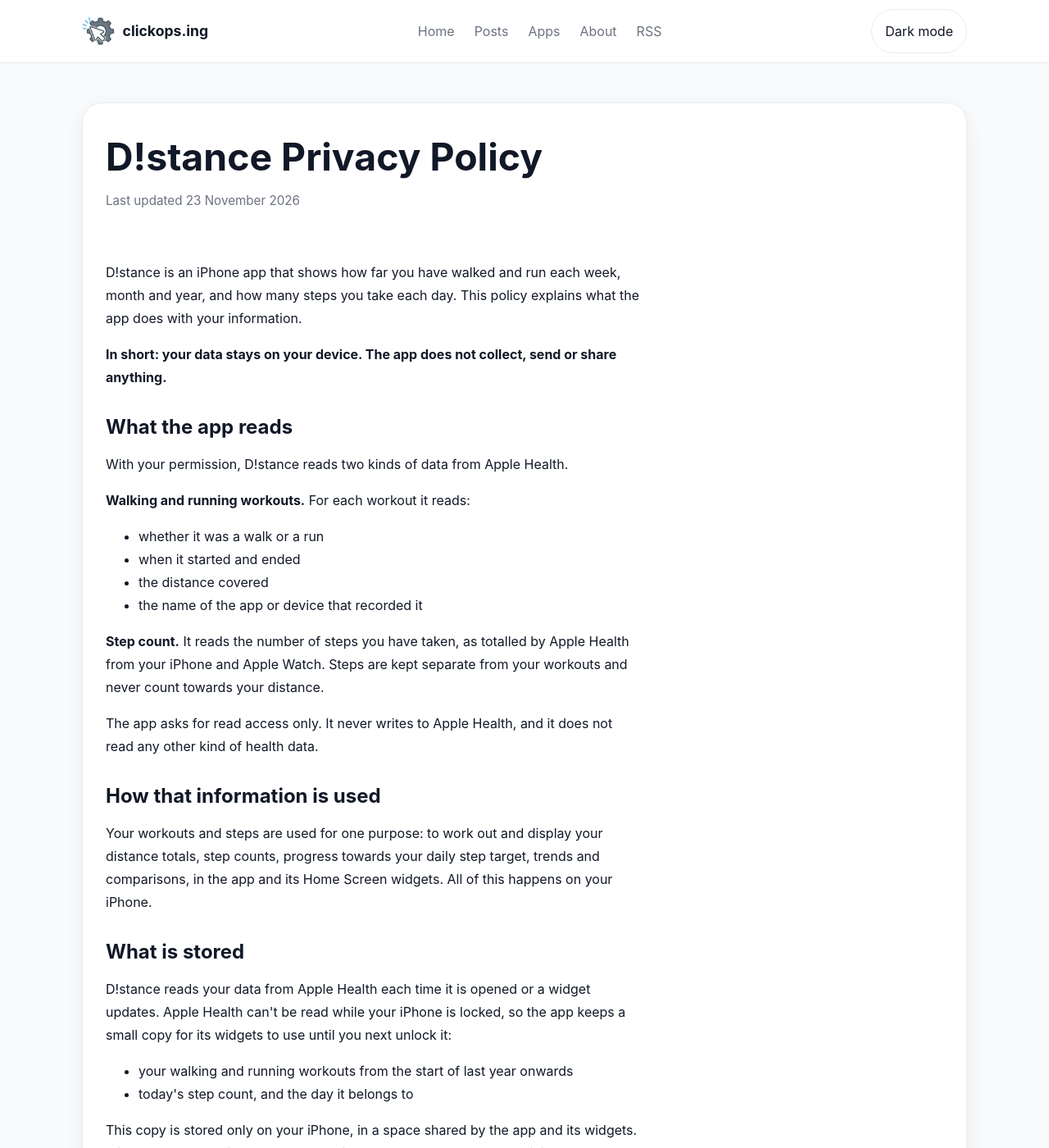
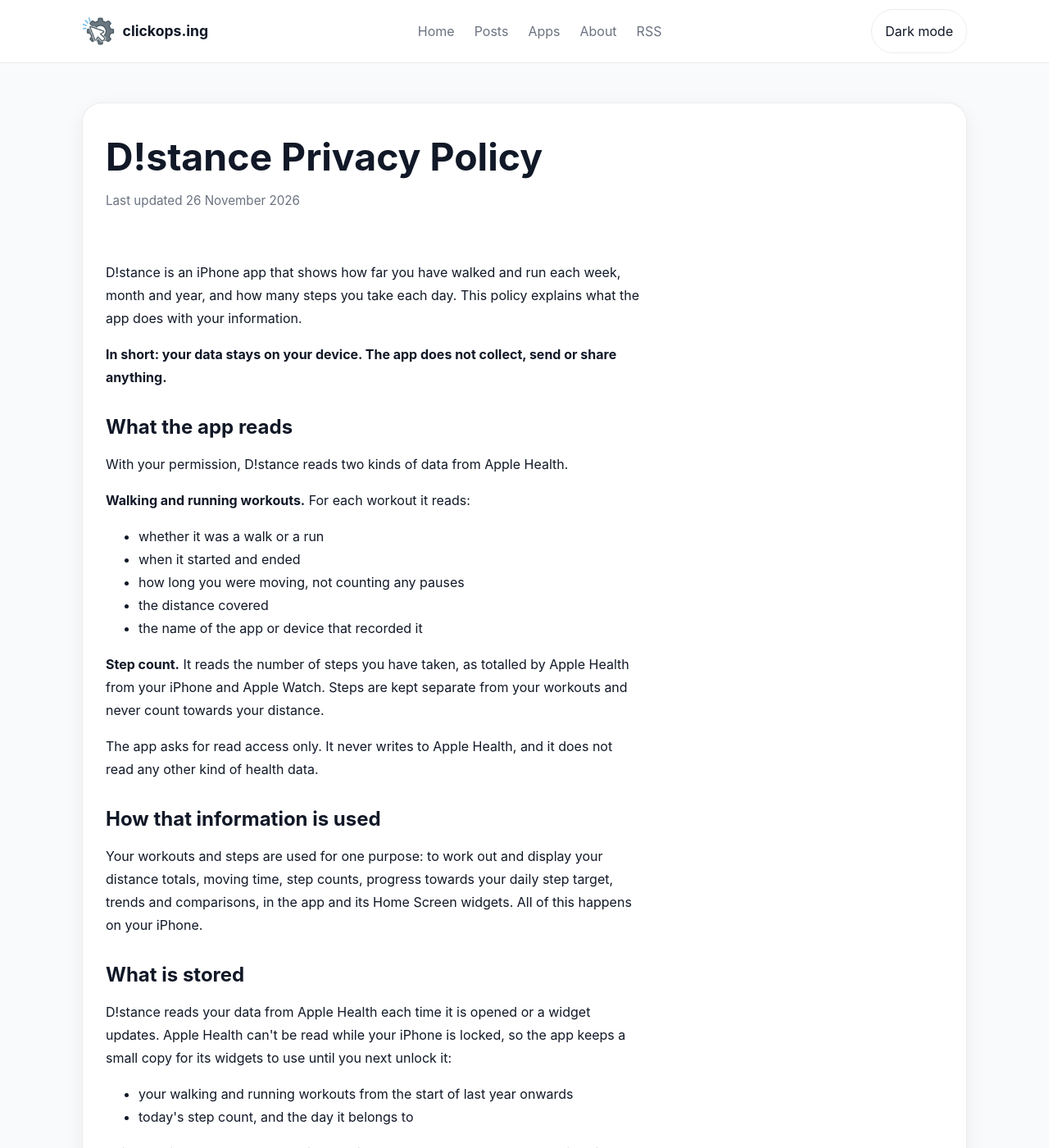
Before and after one commit to notverypc/clickops.ing-web, a Jekyll site: the page built from distancetracker/privacy.html, in a window 1280 px wide and 1400 px high. Shown: the whole window at 82% size. Built offline with Jekyll 4.4.1, drawn with Linux system fonts in a browser that asks for light colours.

Commit message:
Add moving time to the D!stance privacy policy and page
D!stance 1.1 reads each workout's moving time (its duration, not counting
pauses) from Apple Health and shows it in the app and a Time widget.

Co-Authored-By: Claude Opus 5.5 <noreply@anthropic.com>

```diff
--- a/distancetracker/index.html
+++ b/distancetracker/index.html
@@ -17,7 +17,8 @@ excerpt: D!stance shows how far you have walked and run, and your steps, so you
     <section class="post-content">
       <p>D!stance is a simple iPhone app that shows your walking and running distances. You can see how far you've gone this week, this month and this year, and how that compares with the same point in the week, month and year before.</p>
       <p>It counts your steps too, against a daily target you choose. Today is compared with the same day last week at the same time. Steps are kept separate and never add to your distance.</p>
-      <p>Widgets put your distance, a year of activity and today's steps on your Home Screen, so you can check how you're doing without opening the app.</p>
+      <p>It shows how long you've spent walking and running too, as moving time that leaves out any pauses, compared in the same way.</p>
+      <p>Widgets put your distance, moving time, a year of activity and today's steps on your Home Screen, so you can check how you're doing without opening the app.</p>
     </section>
     <div class="screenshots">
       <figure>
--- a/distancetracker/privacy.html
+++ b/distancetracker/privacy.html
@@ -8,7 +8,7 @@ excerpt: D!stance reads your walking and running workouts and your step count fr
   <article class="post-detail">
     <header class="post-header">
       <h1>D!stance Privacy Policy</h1>
-      <p class="post-meta">Last updated 23 November 2026</p>
+      <p class="post-meta">Last updated 26 November 2026</p>
     </header>
     <section class="post-content">
       <p>D!stance is an iPhone app that shows how far you have walked and run each week, month and year, and how many steps you take each day. This policy explains what the app does with your information.</p>
@@ -20,6 +20,7 @@ excerpt: D!stance reads your walking and running workouts and your step count fr
       <ul>
         <li>whether it was a walk or a run</li>
         <li>when it started and ended</li>
+        <li>how long you were moving, not counting any pauses</li>
         <li>the distance covered</li>
         <li>the name of the app or device that recorded it</li>
       </ul>
@@ -27,7 +28,7 @@ excerpt: D!stance reads your walking and running workouts and your step count fr
       <p>The app asks for read access only. It never writes to Apple Health, and it does not read any other kind of health data.</p>
 
       <h2>How that information is used</h2>
-      <p>Your workouts and steps are used for one purpose: to work out and display your distance totals, step counts, progress towards your daily step target, trends and comparisons, in the app and its Home Screen widgets. All of this happens on your iPhone.</p>
+      <p>Your workouts and steps are used for one purpose: to work out and display your distance totals, moving time, step counts, progress towards your daily step target, trends and comparisons, in the app and its Home Screen widgets. All of this happens on your iPhone.</p>
 
       <h2>What is stored</h2>
       <p>D!stance reads your data from Apple Health each time it is opened or a widget updates. Apple Health can't be read while your iPhone is locked, so the app keeps a small copy for its widgets to use until you next unlock it:</p>
```
